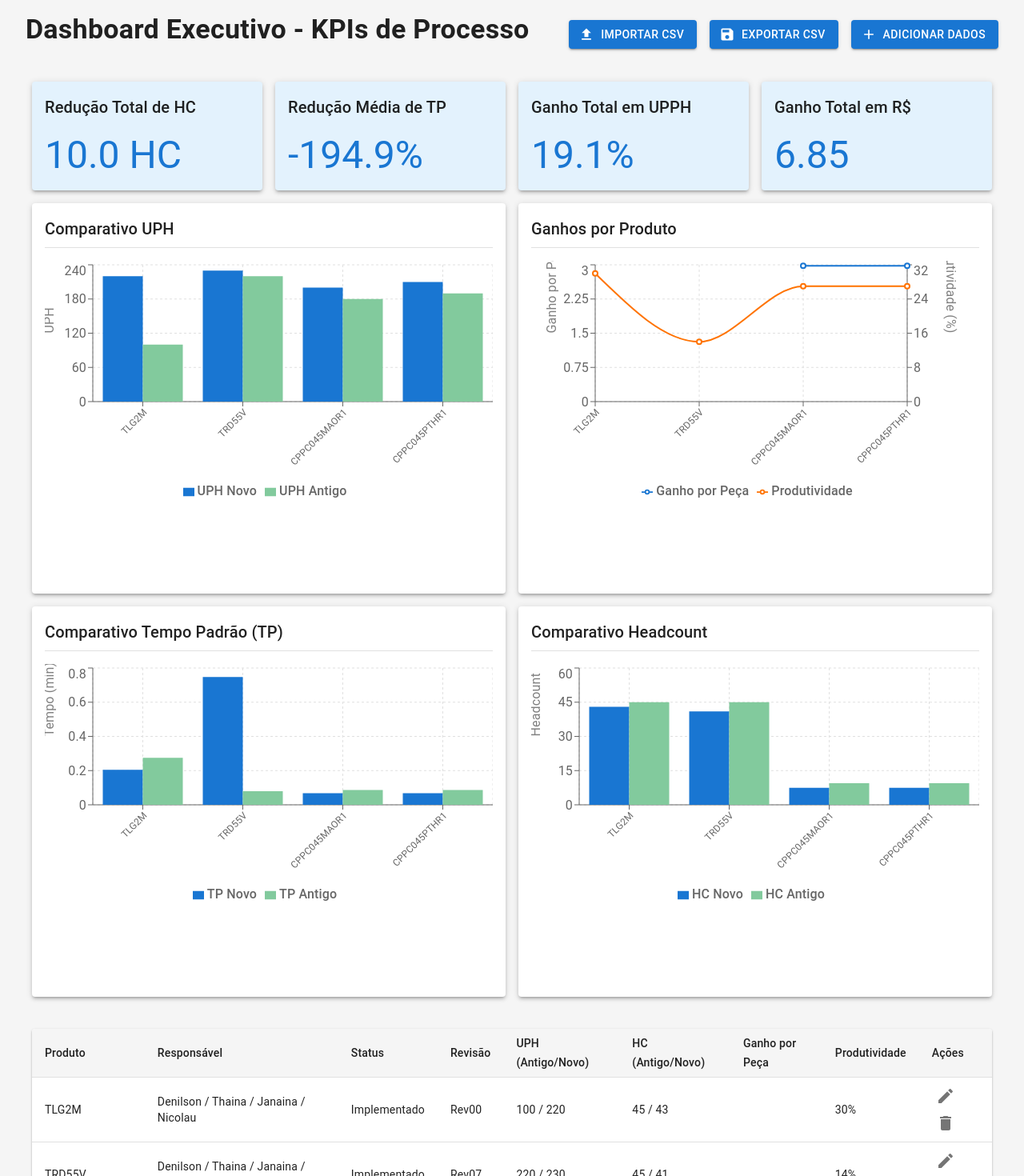
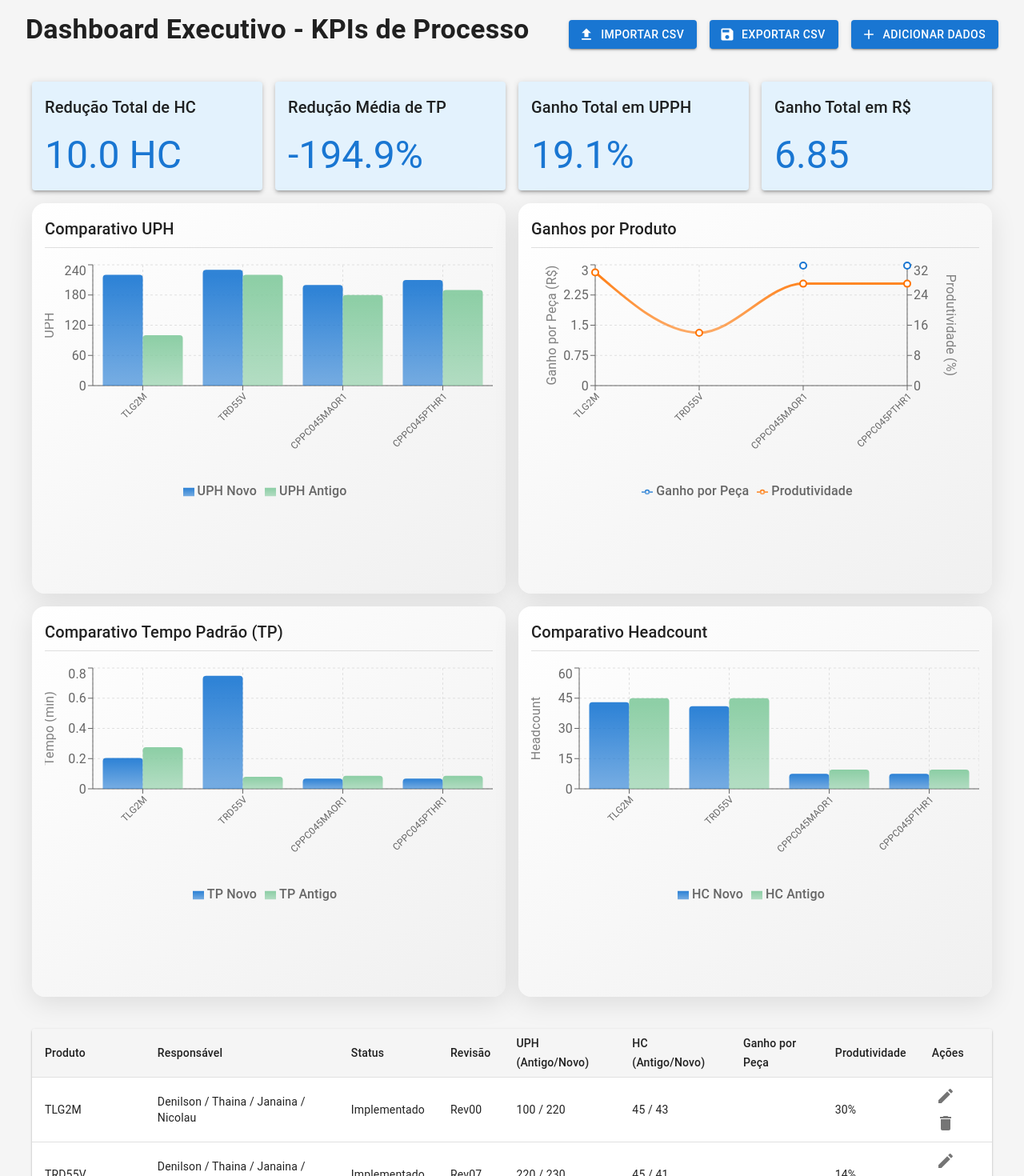
Before and after one commit to BrunoParaguassu/SW_Acompanhamento_Melhorias, a React (Vite) app: page / in a window 1280 px wide. Shown: the top 1470 px of the page at 80% size. Built offline with nearby package versions, Linux system fonts and the light colour scheme.

Commit message:
Feat: Melhora no UXUI para graficos 3D.

```diff
--- a/package.json
+++ b/package.json
@@ -39,8 +39,10 @@
     "@mui/x-data-grid-premium": "^7.27.0",
     "@mui/x-data-grid-pro": "^7.27.0",
     "papaparse": "^5.4.1",
+    "plotly.js": "^3.0.0",
     "react": "^18.2.0",
     "react-dom": "^18.2.0",
+    "react-plotly.js": "^2.6.0",
     "recharts": "^2.12.0"
   },
   "devDependencies": {
--- a/src/App.jsx
+++ b/src/App.jsx
@@ -40,6 +40,7 @@ import {
   Line,
   ResponsiveContainer
 } from 'recharts'
+import Plot from 'react-plotly.js'
 import AddIcon from '@mui/icons-material/Add'
 import EditIcon from '@mui/icons-material/Edit'
 import DeleteIcon from '@mui/icons-material/Delete'
@@ -418,7 +419,20 @@ function App() {
 
               {/* Gráficos */}
               <Grid item xs={12} md={6}>
-                <Paper sx={{ p: 2, height: '100%', boxShadow: 3 }}>
+                <Paper
+                  sx={{
+                    p: 2,
+                    height: '100%',
+                    boxShadow: '0 8px 32px rgba(0,0,0,0.1)',
+                    background: 'linear-gradient(145deg, #ffffff 0%, #f0f0f0 100%)',
+                    borderRadius: '16px',
+                    transition: 'transform 0.3s ease-in-out',
+                    '&:hover': {
+                      transform: 'translateY(-5px)',
+                      boxShadow: '0 12px 40px rgba(0,0,0,0.15)'
+                    }
+                  }}
+                >
                   <Typography variant="h6" gutterBottom sx={{ fontWeight: 'medium' }}>
                     Comparativo UPH
                   </Typography>
@@ -435,7 +449,17 @@ function App() {
                       barGap={0}
                       maxBarSize={50}
                     >
-                      <CartesianGrid strokeDasharray="3 3" />
+                      <defs>
+                        <linearGradient id="colorUphNovo" x1="0" y1="0" x2="0" y2="1">
+                          <stop offset="5%" stopColor="#1976d2" stopOpacity={0.9}/>
+                          <stop offset="95%" stopColor="#1976d2" stopOpacity={0.6}/>
+                        </linearGradient>
+                        <linearGradient id="colorUphAntigo" x1="0" y1="0" x2="0" y2="1">
+                          <stop offset="5%" stopColor="#82ca9d" stopOpacity={0.9}/>
+                          <stop offset="95%" stopColor="#82ca9d" stopOpacity={0.6}/>
+                        </linearGradient>
+                      </defs>
+                      <CartesianGrid strokeDasharray="3 3" stroke="rgba(0,0,0,0.1)" />
                       <XAxis
                         dataKey="name"
                         interval={0}
@@ -443,25 +467,62 @@ function App() {
                         textAnchor="end"
                         height={100}
                         tick={{ fontSize: 12 }}
+                        stroke="#666"
                       />
                       <YAxis
                         label={{
                           value: 'UPH',
                           angle: -90,
-                          position: 'insideLeft'
+                          position: 'insideLeft',
+                          style: { textAnchor: 'middle' }
+                        }}
+                        stroke="#666"
+                      />
+                      <RechartsTooltip
+                        contentStyle={{
+                          backgroundColor: 'rgba(255, 255, 255, 0.9)',
+                          border: 'none',
+                          borderRadius: '8px',
+                          boxShadow: '0 4px 20px rgba(0,0,0,0.15)'
                         }}
                       />
-                      <RechartsTooltip />
-                      <Legend />
-                      <Bar dataKey="uphNovo" name="UPH Novo" fill="#1976d2" />
-                      <Bar dataKey="uphAntigo" name="UPH Antigo" fill="#82ca9d" />
+                      <Legend
+                        wrapperStyle={{
+                          paddingTop: '20px'
+                        }}
+                      />
+                      <Bar
+                        dataKey="uphNovo"
+                        name="UPH Novo"
+                        fill="url(#colorUphNovo)"
+                        radius={[4, 4, 0, 0]}
+                      />
+                      <Bar
+                        dataKey="uphAntigo"
+                        name="UPH Antigo"
+                        fill="url(#colorUphAntigo)"
+                        radius={[4, 4, 0, 0]}
+                      />
                     </BarChart>
                   </ResponsiveContainer>
                 </Paper>
               </Grid>
 
               <Grid item xs={12} md={6}>
-                <Paper sx={{ p: 2, height: '100%', boxShadow: 3 }}>
+                <Paper
+                  sx={{
+                    p: 2,
+                    height: '100%',
+                    boxShadow: '0 8px 32px rgba(0,0,0,0.1)',
+                    background: 'linear-gradient(145deg, #ffffff 0%, #f0f0f0 100%)',
+                    borderRadius: '16px',
+                    transition: 'transform 0.3s ease-in-out',
+                    '&:hover': {
+                      transform: 'translateY(-5px)',
+                      boxShadow: '0 12px 40px rgba(0,0,0,0.15)'
+                    }
+                  }}
+                >
                   <Typography variant="h6" gutterBottom sx={{ fontWeight: 'medium' }}>
                     Ganhos por Produto
                   </Typography>
@@ -476,7 +537,17 @@ function App() {
                         bottom: 100
                       }}
                     >
-                      <CartesianGrid strokeDasharray="3 3" />
+                      <defs>
+                        <linearGradient id="colorGanho" x1="0" y1="0" x2="0" y2="1">
+                          <stop offset="5%" stopColor="#1976d2" stopOpacity={0.9}/>
+                          <stop offset="95%" stopColor="#1976d2" stopOpacity={0.6}/>
+                        </linearGradient>
+                        <linearGradient id="colorProdutividade" x1="0" y1="0" x2="0" y2="1">
+                          <stop offset="5%" stopColor="#ff7300" stopOpacity={0.9}/>
+                          <stop offset="95%" stopColor="#ff7300" stopOpacity={0.6}/>
+                        </linearGradient>
+                      </defs>
+                      <CartesianGrid strokeDasharray="3 3" stroke="rgba(0,0,0,0.1)" />
                       <XAxis
                         dataKey="name"
                         interval={0}
@@ -484,14 +555,17 @@ function App() {
                         textAnchor="end"
                         height={100}
                         tick={{ fontSize: 12 }}
+                        stroke="#666"
                       />
                       <YAxis
                         yAxisId="left"
                         label={{
                           value: 'Ganho por Peça (R$)',
                           angle: -90,
-                          position: 'insideLeft'
+                          position: 'insideLeft',
+                          style: { textAnchor: 'middle' }
                         }}
+                        stroke="#666"
                       />
                       <YAxis
                         yAxisId="right"
@@ -499,31 +573,47 @@ function App() {
                         label={{
                           value: 'Produtividade (%)',
                           angle: 90,
-                          position: 'insideRight'
+                          position: 'insideRight',
+                          style: { textAnchor: 'middle' }
                         }}
+                        stroke="#666"
                       />
                       <RechartsTooltip
+                        contentStyle={{
+                          backgroundColor: 'rgba(255, 255, 255, 0.9)',
+                          border: 'none',
+                          borderRadius: '8px',
+                          boxShadow: '0 4px 20px rgba(0,0,0,0.15)'
+                        }}
                         formatter={(value, name) => [
                           name === 'Ganho por Peça' ? `R$ ${value.toFixed(2)}` : `${value.toFixed(1)}%`,
                           name
                         ]}
                       />
-                      <Legend />
+                      <Legend
+                        wrapperStyle={{
+                          paddingTop: '20px'
+                        }}
+                      />
                       <Line
                         yAxisId="left"
                         type="monotone"
                         dataKey="ganhoPerPeca"
                         name="Ganho por Peça"
-                        stroke="#1976d2"
-                        strokeWidth={2}
+                        stroke="url(#colorGanho)"
+                        strokeWidth={3}
+                        dot={{ stroke: '#1976d2', strokeWidth: 2, r: 4, fill: '#fff' }}
+                        activeDot={{ r: 8, strokeWidth: 0, fill: '#1976d2' }}
                       />
                       <Line
                         yAxisId="right"
                         type="monotone"
                         dataKey="produtividade"
                         name="Produtividade"
-                        stroke="#ff7300"
-                        strokeWidth={2}
+                        stroke="url(#colorProdutividade)"
+                        strokeWidth={3}
+                        dot={{ stroke: '#ff7300', strokeWidth: 2, r: 4, fill: '#fff' }}
+                        activeDot={{ r: 8, strokeWidth: 0, fill: '#ff7300' }}
                       />
                     </LineChart>
                   </ResponsiveContainer>
@@ -531,7 +621,20 @@ function App() {
               </Grid>
 
               <Grid item xs={12} md={6}>
-                <Paper sx={{ p: 2, height: '100%', boxShadow: 3 }}>
+                <Paper
+                  sx={{
+                    p: 2,
+                    height: '100%',
+                    boxShadow: '0 8px 32px rgba(0,0,0,0.1)',
+                    background: 'linear-gradient(145deg, #ffffff 0%, #f0f0f0 100%)',
+                    borderRadius: '16px',
+                    transition: 'transform 0.3s ease-in-out',
+                    '&:hover': {
+                      transform: 'translateY(-5px)',
+                      boxShadow: '0 12px 40px rgba(0,0,0,0.15)'
+                    }
+                  }}
+                >
                   <Typography variant="h6" gutterBottom sx={{ fontWeight: 'medium' }}>
                     Comparativo Tempo Padrão (TP)
                   </Typography>
@@ -548,7 +651,17 @@ function App() {
                       barGap={0}
                       maxBarSize={50}
                     >
-                      <CartesianGrid strokeDasharray="3 3" />
+                      <defs>
+                        <linearGradient id="colorTpNovo" x1="0" y1="0" x2="0" y2="1">
+                          <stop offset="5%" stopColor="#1976d2" stopOpacity={0.9}/>
+                          <stop offset="95%" stopColor="#1976d2" stopOpacity={0.6}/>
+                        </linearGradient>
+                        <linearGradient id="colorTpAntigo" x1="0" y1="0" x2="0" y2="1">
+                          <stop offset="5%" stopColor="#82ca9d" stopOpacity={0.9}/>
+                          <stop offset="95%" stopColor="#82ca9d" stopOpacity={0.6}/>
+                        </linearGradient>
+                      </defs>
+                      <CartesianGrid strokeDasharray="3 3" stroke="rgba(0,0,0,0.1)" />
                       <XAxis
                         dataKey="name"
                         interval={0}
@@ -556,30 +669,66 @@ function App() {
                         textAnchor="end"
                         height={100}
                         tick={{ fontSize: 12 }}
+                        stroke="#666"
                       />
                       <YAxis
                         label={{
                           value: 'Tempo (min)',
                           angle: -90,
-                          position: 'insideLeft'
+                          position: 'insideLeft',
+                          style: { textAnchor: 'middle' }
                         }}
+                        stroke="#666"
                       />
                       <RechartsTooltip
+                        contentStyle={{
+                          backgroundColor: 'rgba(255, 255, 255, 0.9)',
+                          border: 'none',
+                          borderRadius: '8px',
+                          boxShadow: '0 4px 20px rgba(0,0,0,0.15)'
+                        }}
                         formatter={(value, name) => [
                           `${(value * 60).toFixed(2)} min`,
                           name.replace('tp', 'TP ')
                         ]}
                       />
-                      <Legend />
-                      <Bar dataKey="tpNovo" name="TP Novo" fill="#1976d2" />
-                      <Bar dataKey="tpAntigo" name="TP Antigo" fill="#82ca9d" />
+                      <Legend
+                        wrapperStyle={{
+                          paddingTop: '20px'
+                        }}
+                      />
+                      <Bar
+                        dataKey="tpNovo"
+                        name="TP Novo"
+                        fill="url(#colorTpNovo)"
+                        radius={[4, 4, 0, 0]}
+                      />
+                      <Bar
+                        dataKey="tpAntigo"
+                        name="TP Antigo"
+                        fill="url(#colorTpAntigo)"
+                        radius={[4, 4, 0, 0]}
+                      />
                     </BarChart>
                   </ResponsiveContainer>
                 </Paper>
               </Grid>
 
               <Grid item xs={12} md={6}>
-                <Paper sx={{ p: 2, height: '100%', boxShadow: 3 }}>
+                <Paper
+                  sx={{
+                    p: 2,
+                    height: '100%',
+                    boxShadow: '0 8px 32px rgba(0,0,0,0.1)',
+                    background: 'linear-gradient(145deg, #ffffff 0%, #f0f0f0 100%)',
+                    borderRadius: '16px',
+                    transition: 'transform 0.3s ease-in-out',
+                    '&:hover': {
+                      transform: 'translateY(-5px)',
+                      boxShadow: '0 12px 40px rgba(0,0,0,0.15)'
+                    }
+                  }}
+                >
                   <Typography variant="h6" gutterBottom sx={{ fontWeight: 'medium' }}>
                     Comparativo Headcount
                   </Typography>
@@ -596,7 +745,17 @@ function App() {
                       barGap={0}
                       maxBarSize={50}
                     >
-                      <CartesianGrid strokeDasharray="3 3" />
+                      <defs>
+                        <linearGradient id="colorHcNovo" x1="0" y1="0" x2="0" y2="1">
+                          <stop offset="5%" stopColor="#1976d2" stopOpacity={0.9}/>
+                          <stop offset="95%" stopColor="#1976d2" stopOpacity={0.6}/>
+                        </linearGradient>
+                        <linearGradient id="colorHcAntigo" x1="0" y1="0" x2="0" y2="1">
+                          <stop offset="5%" stopColor="#82ca9d" stopOpacity={0.9}/>
+                          <stop offset="95%" stopColor="#82ca9d" stopOpacity={0.6}/>
+                        </linearGradient>
+                      </defs>
+                      <CartesianGrid strokeDasharray="3 3" stroke="rgba(0,0,0,0.1)" />
                       <XAxis
                         dataKey="name"
                         interval={0}
@@ -604,18 +763,42 @@ function App() {
                         textAnchor="end"
                         height={100}
                         tick={{ fontSize: 12 }}
+                        stroke="#666"
                       />
                       <YAxis
                         label={{
                           value: 'Headcount',
                           angle: -90,
-                          position: 'insideLeft'
+                          position: 'insideLeft',
+                          style: { textAnchor: 'middle' }
+                        }}
+                        stroke="#666"
+                      />
+                      <RechartsTooltip
+                        contentStyle={{
+                          backgroundColor: 'rgba(255, 255, 255, 0.9)',
+                          border: 'none',
+                          borderRadius: '8px',
+                          boxShadow: '0 4px 20px rgba(0,0,0,0.15)'
                         }}
                       />
-                      <RechartsTooltip />
-                      <Legend />
-                      <Bar dataKey="hcNovo" name="HC Novo" fill="#1976d2" />
-                      <Bar dataKey="hcAntigo" name="HC Antigo" fill="#82ca9d" />
+                      <Legend
+                        wrapperStyle={{
+                          paddingTop: '20px'
+                        }}
+                      />
+                      <Bar
+                        dataKey="hcNovo"
+                        name="HC Novo"
+                        fill="url(#colorHcNovo)"
+                        radius={[4, 4, 0, 0]}
+                      />
+                      <Bar
+                        dataKey="hcAntigo"
+                        name="HC Antigo"
+                        fill="url(#colorHcAntigo)"
+                        radius={[4, 4, 0, 0]}
+                      />
                     </BarChart>
                   </ResponsiveContainer>
                 </Paper>
```
Also changed, not shown: 1 other file (tests, documents, lock files or other folders).
